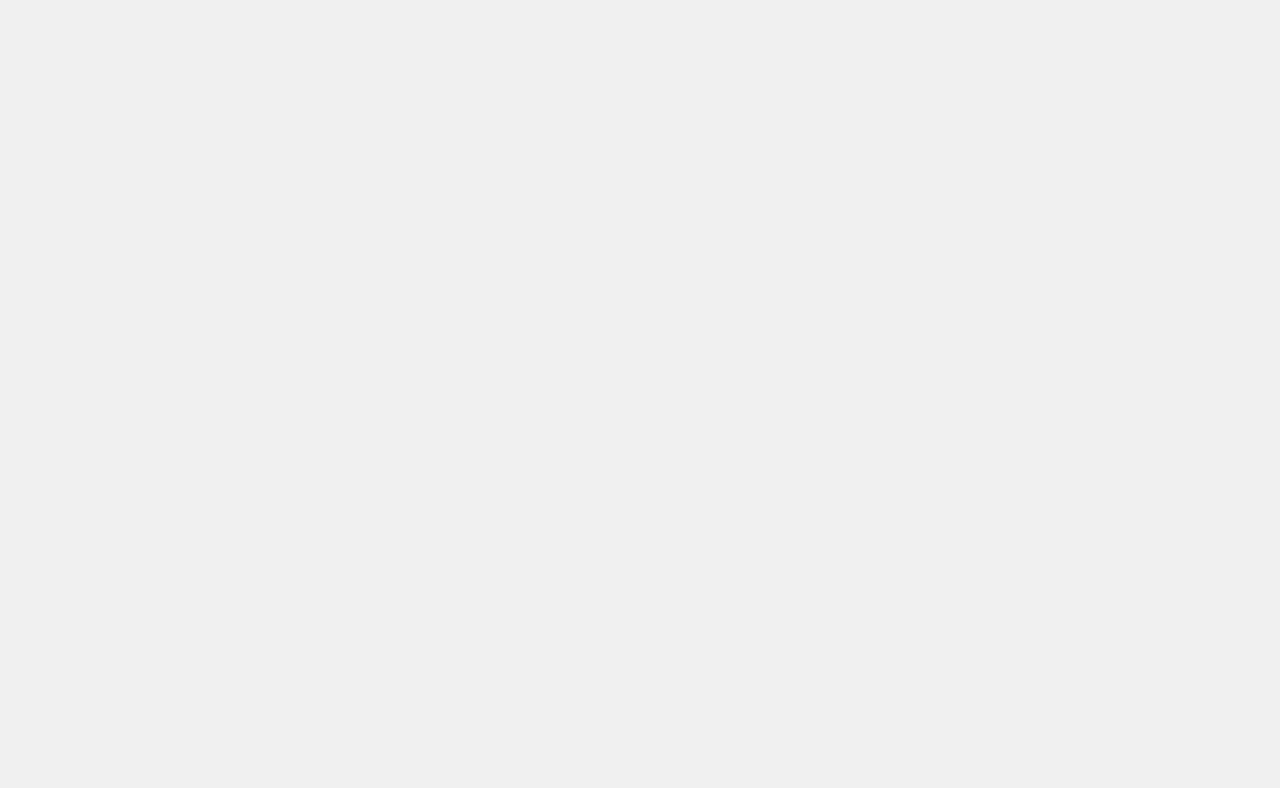
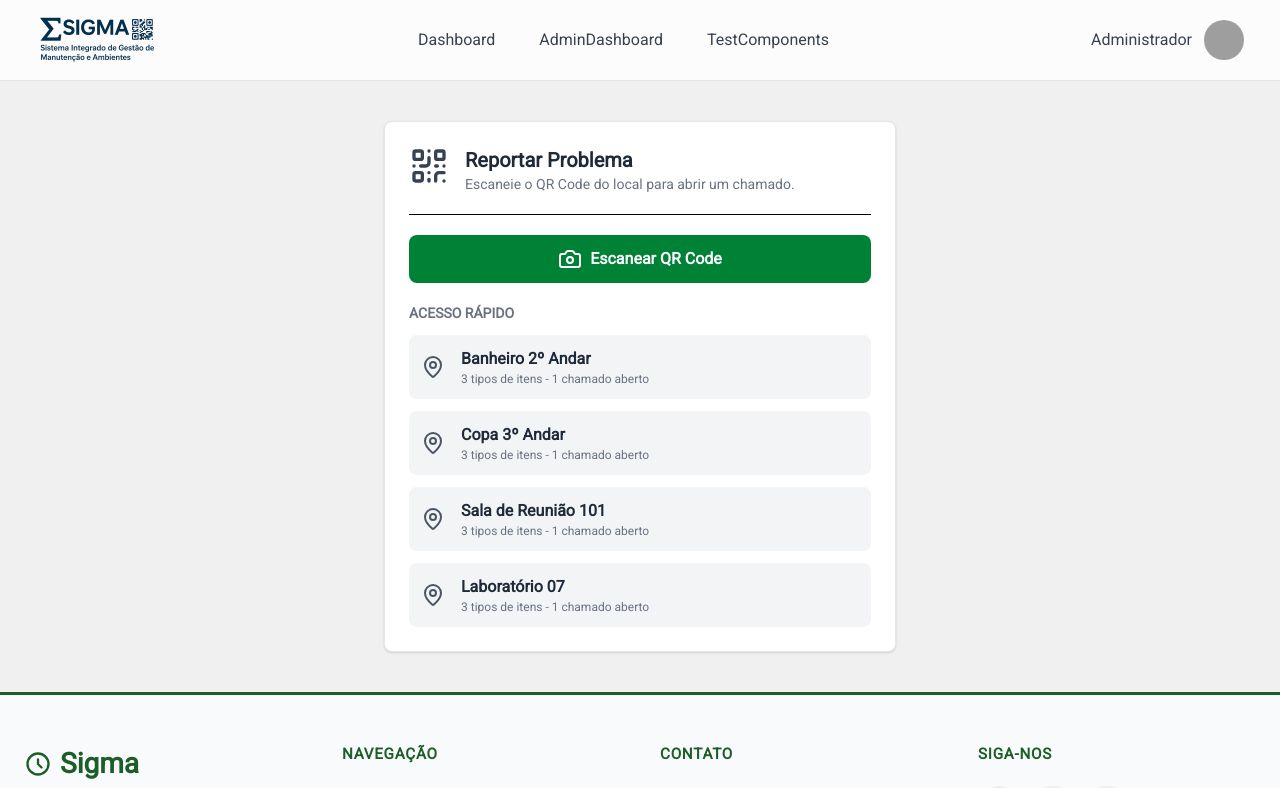
Before and after one commit to AnthonyVinicius/SIGMA-Front, a Vue app: page /reportar in a window 1280 px wide. Before the commit this address had no page. Shown: the top 788 px of the page. Built offline with nearby package versions, Linux system fonts and the light colour scheme; grey boxes are pictures that could not be loaded.

Commit message:
feat: Implement report problem feature

```diff
--- a/src/router/index.js
+++ b/src/router/index.js
@@ -1,7 +1,8 @@
 import { createRouter, createWebHistory } from "vue-router";
 import UserDashboard from "../views/UserDashboard.vue";
 import TestComponents from "../views/TestComponents.vue";
-import AdminDashboard from '../views/AdminDashboard.vue'
+import AdminDashboard from "../views/AdminDashboard.vue";
+import ReportProblem from "../views/ReportProblem.vue";
 
 const router = createRouter({
   history: createWebHistory(),
@@ -25,6 +26,11 @@ const router = createRouter({
       name: "AdminDashboard",
       component: AdminDashboard,
     },
+    {
+      path: "/reportar",
+      name: "reportar-problema",
+      component: ReportProblem,
+    },
   ],
 });
 
--- /dev/null
+++ b/src/views/ReportProblem.vue
@@ -0,0 +1,97 @@
+// src/views/ReportProblem.vue
+
+<script setup>
+import { ref } from 'vue'
+import { useRouter } from 'vue-router'
+import BaseLayout from '../components/BaseLayout.vue'
+import { QrCode, Camera, MapPin } from 'lucide-vue-next'
+import BaseButton from '../components/BaseButton.vue'
+
+const router = useRouter()
+
+const isScanning = ref(false)
+
+const quickAccessLocations = ref([
+    { id: 1, name: 'Banheiro 2º Andar', itemTypes: 3, openCalls: 1 },
+    { id: 2, name: 'Copa 3º Andar', itemTypes: 3, openCalls: 1 },
+    { id: 3, name: 'Sala de Reunião 101', itemTypes: 3, openCalls: 1 },
+    { id: 4, name: 'Laboratório 07', itemTypes: 3, openCalls: 1 },
+])
+
+function startScan() {
+    isScanning.value = true
+    setTimeout(() => {
+        if (isScanning.value) {
+            alert('QR Code lido com sucesso! (Simulação)')
+            isScanning.value = false
+        }
+    }, 3000);
+}
+
+function cancelScan() {
+    isScanning.value = false
+}
+
+function goToReport(locationId) {
+    alert(`Redirecionando para abrir chamado no local ID: ${locationId}`)
+}
+</script>
+
+<template>
+    <BaseLayout>
+        <div class="flex justify-center">
+            <div class="w-full max-w-lg space-y-5 rounded-lg border border-gray-200 bg-white p-6 shadow-sm">
+                <div class="flex items-start gap-4">
+                    <QrCode class="h-10 w-10 text-gray-700" />
+                    <div>
+                        <h1 class="text-xl font-bold text-gray-800">Reportar Problema</h1>
+                        <p class="text-sm text-gray-500">Escaneie o QR Code do local para abrir um chamado.</p>
+                    </div>
+                </div>
+
+                <hr />
+
+                <div v-if="!isScanning">
+                    <button @click="startScan"
+                        class="flex w-full items-center justify-center gap-2 rounded-lg bg-green-700 py-3 font-bold text-white transition-colors hover:bg-green-800">
+                        <Camera class="h-6 w-6" />
+                        <span>Escanear QR Code</span>
+                    </button>
+
+                    <div class="space-y-3 pt-5">
+                        <h2 class="text-sm font-semibold uppercase text-gray-500">Acesso Rápido</h2>
+                        <div v-for="location in quickAccessLocations" :key="location.id"
+                            @click="goToReport(location.id)"
+                            class="flex cursor-pointer items-center gap-4 rounded-lg bg-gray-100 p-3 transition-colors hover:bg-gray-200">
+                            <MapPin class="h-6 w-6 text-gray-600" />
+                            <div>
+                                <p class="font-bold text-gray-800">{{ location.name }}</p>
+                                <p class="text-xs text-gray-500">
+                                    {{ location.itemTypes }} tipos de itens - {{ location.openCalls }} chamado aberto
+                                </p>
+                            </div>
+                        </div>
+                    </div>
+                </div>
+
+                <div v-else class="flex flex-col items-center gap-6 text-center">
+                    <button
+                        class="flex w-full items-center justify-center gap-2 rounded-lg bg-green-800 py-3 font-bold text-white"
+                        disabled>
+                        <Camera class="h-6 w-6 animate-pulse" />
+                        <span>Escaneando...</span>
+                    </button>
+
+                    <div class="w-full max-w-xs rounded-lg border-2 border-dashed border-gray-300 p-4">
+                        <img src="https://upload.wikimedia.org/wikipedia/commons/d/d0/QR_code_for_mobile_English_Wikipedia.svg"
+                            alt="QR Code" class="h-auto w-full" />
+                    </div>
+
+                    <BaseButton @click="cancelScan" variant="outlined">
+                        Cancelar
+                    </BaseButton>
+                </div>
+            </div>
+        </div>
+    </BaseLayout>
+</template>
--- a/src/views/UserDashboard.vue
+++ b/src/views/UserDashboard.vue
@@ -1,3 +1,5 @@
+// src/views/UserDashboard.vue
+
 <script setup>
 import {
     Hand,
@@ -19,19 +21,20 @@ const statusList = [
     { icon: CircleCheck, title: 'Chamado Finalizado', count: 5, color: 'text-green-500' },
 ]
 
-
 const quickActions = [
     {
         icon: QrCode,
         title: 'Escanear QR Code',
         description: 'Escaneie o QR Code de um local para reportar um problema',
         color: 'text-green-800',
+        path: '/reportar'
     },
     {
         icon: TextAlignJustify,
         title: 'Meus Chamados',
         description: 'Visualize o status dos seus chamados abertos',
         color: 'text-green-800',
+        path: '/meus-chamados'
     },
 ]
 
@@ -43,7 +46,7 @@ const recentCalls = [
         location: 'Banheiro 2º Andar',
         statusIcon: CircleAlert,
         statusColor: 'text-red-500',
-        date: '21/08/2025',
+        date: '21/10/2025',
     },
 ]
 </script>
@@ -67,13 +70,15 @@ const recentCalls = [
             </div>
 
             <div class="flex gap-10 justify-center">
-                <Actions v-for="action in quickActions" :key="action.title">
+                <RouterLink v-for="action in quickActions" :key="action.title" :to="action.path">
+                    <Actions>
                         <template #logo>
                             <component :is="action.icon" :class="`${action.color} w-10 h-10`" />
                         </template>
                         <template #title>{{ action.title }}</template>
                         <template #description>{{ action.description }}</template>
                     </Actions>
+                </RouterLink>
             </div>
 
             <div class=" bg-white p-5 rounded-md shadow-sm">
```
Lines whose indentation alone changed are shown as unchanged.
